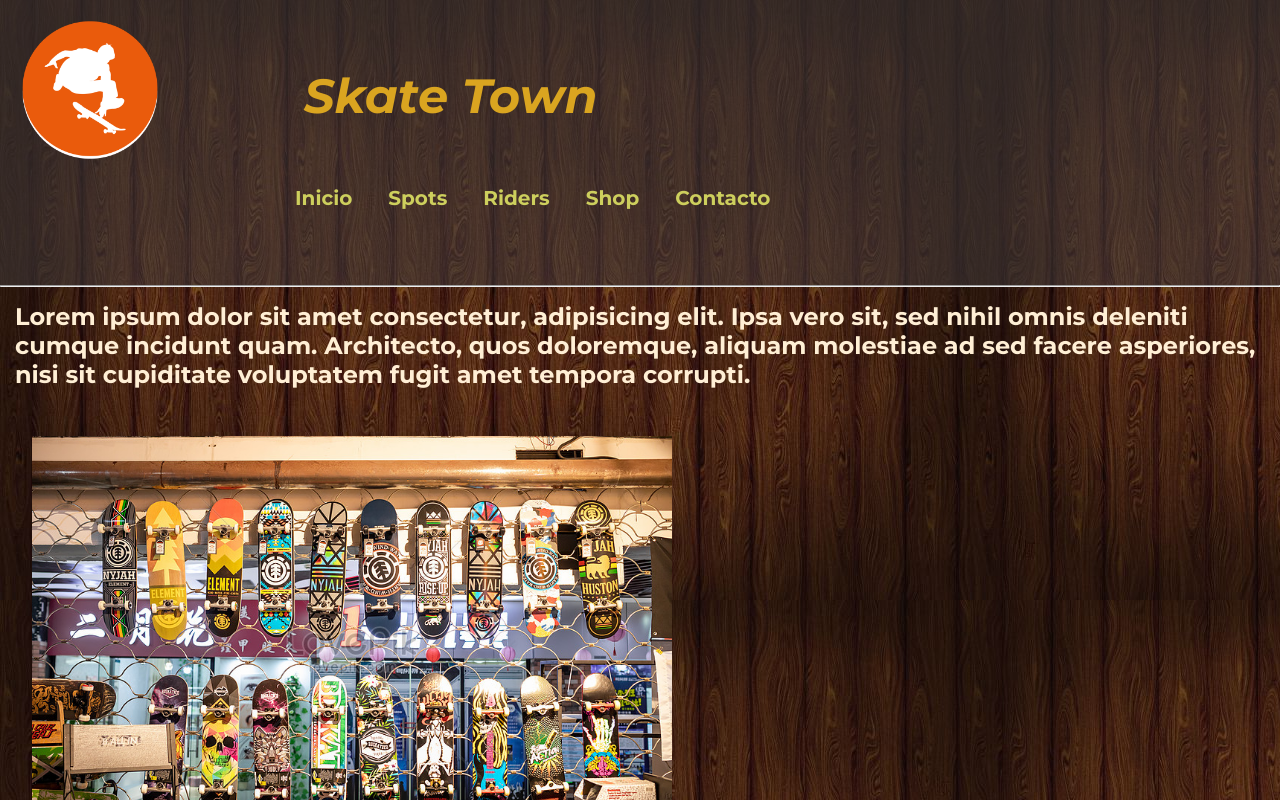
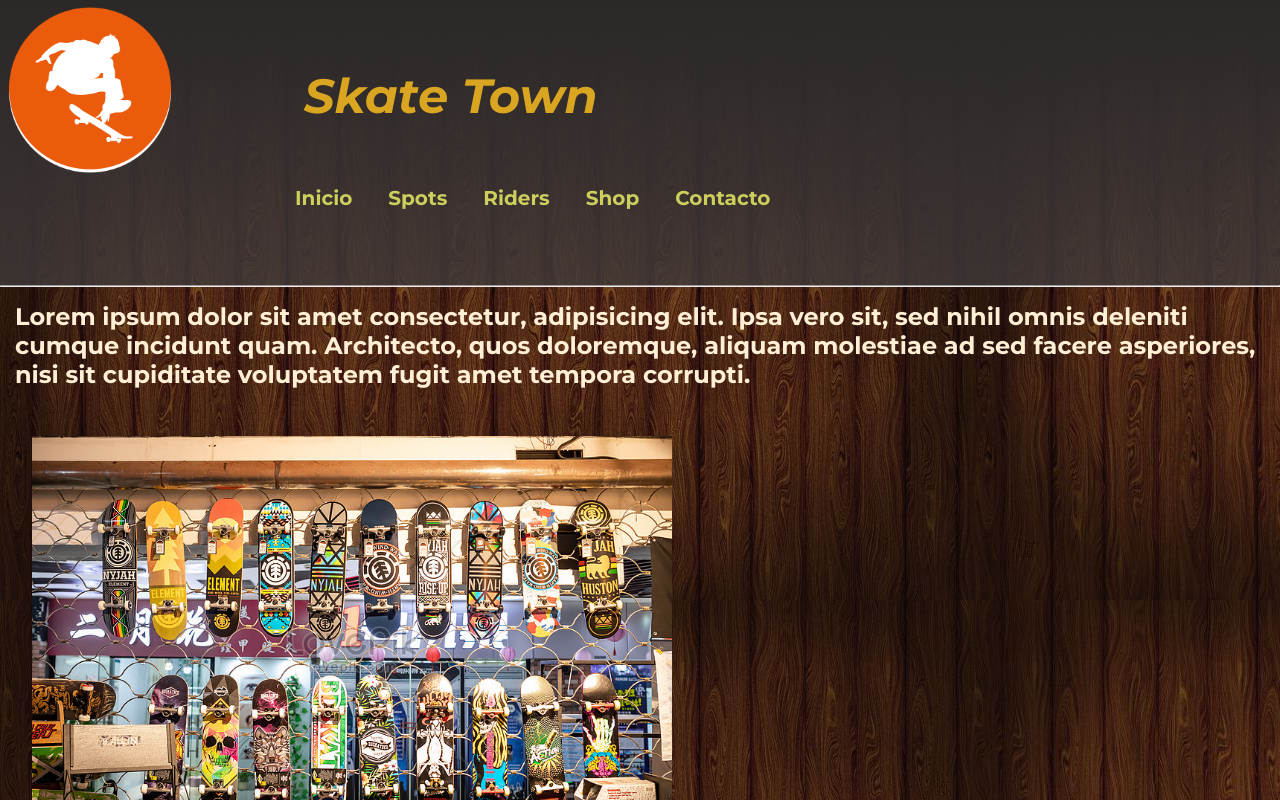
Before and after one commit to luchomigl/skatetown, a plain HTML site: page index.html in a window 1280 px wide. In both pictures the pointer is over the picture 90 px from the left and 90 px from the top of the page. Shown: the top 800 px of the page. Drawn offline with Linux system fonts and the light colour scheme.

Commit message:
logo y navbar

```diff
--- a/css/main.css
+++ b/css/main.css
@@ -28,7 +28,6 @@
 
 .menu li:hover{
     background-color: rgba(153, 109, 42, 0.315);
-
 }
 
 h1{
@@ -109,6 +108,7 @@ header{
 
 .fondoHeader{
     background-color: rgba(65, 60, 60, 0.527);
+    background-image: linear-gradient(rgb(43, 40, 40), rgba(65, 60, 60, 0.527));
 }
 
 .formulario{
@@ -163,3 +163,7 @@ header{
 .precios:hover{
     background-color: rgba(128, 128, 128, 0.397);
 }
+
+.logo-1:hover{
+    transform: scale(1.2);
+}
```
